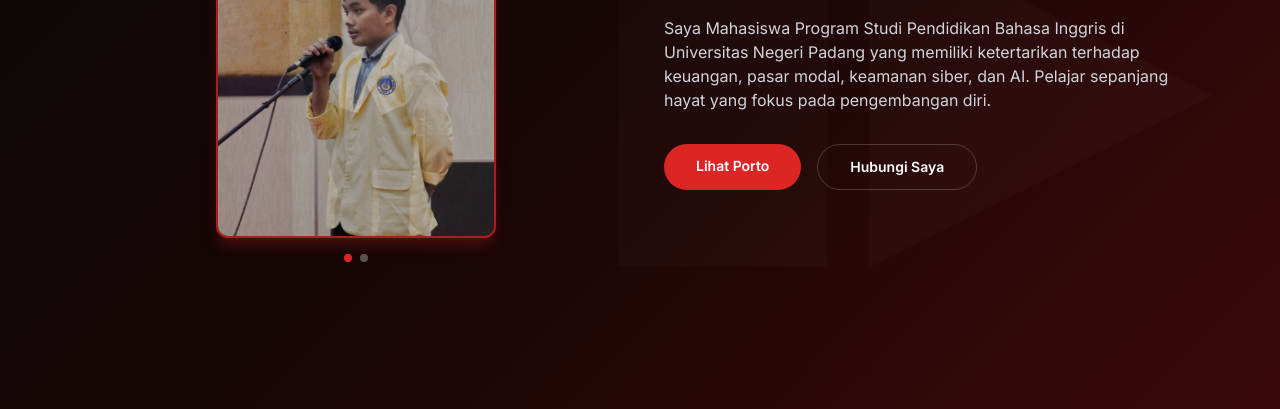
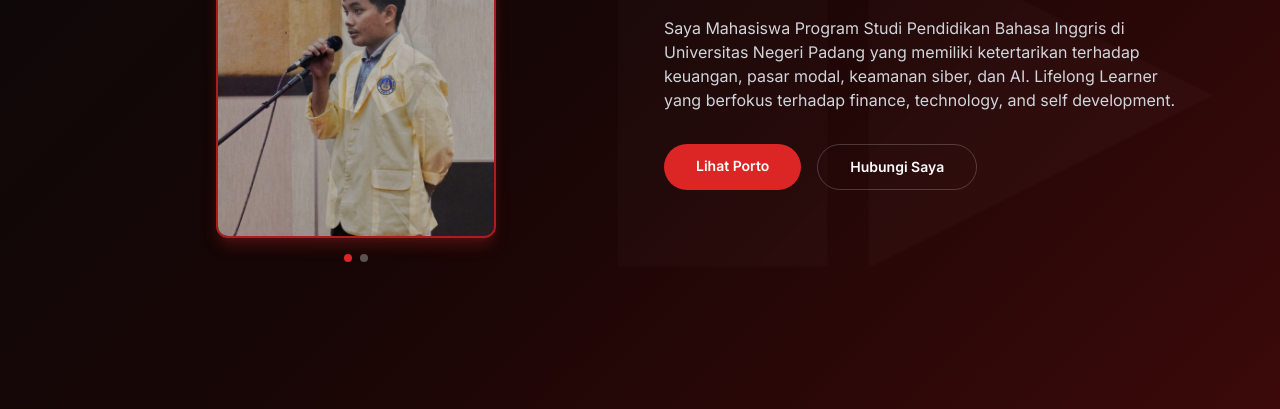
Before and after one commit to bimafebrian2027-maker/bimafebrian.github.io, a plain HTML site: page index.html in a window 1280 px wide. Shown: the part 389-798 px from the top of the page. Drawn offline with nearby package versions, Linux system fonts and the light colour scheme.

Commit message:
Update index.html

```diff
--- a/index.html
+++ b/index.html
@@ -179,7 +179,7 @@ section.animate-fadeIn {
             <p class="text-gray-400 uppercase tracking-[0.3em] text-xs mb-4">Welcome To My Portofolio Website</p>
             <h1 class="text-4xl md:text-5xl font-bold hero-title mb-6">BIMA <span class="red-accent">FEBRIAN</span></h1>
             <p class="text-gray-300 leading-relaxed text-sm md:text-base mb-8">
-                Saya Mahasiswa Program Studi Pendidikan Bahasa Inggris di Universitas Negeri Padang yang memiliki ketertarikan terhadap keuangan, pasar modal, keamanan siber, dan AI. Pelajar sepanjang hayat yang fokus pada pengembangan diri.
+                Saya Mahasiswa Program Studi Pendidikan Bahasa Inggris di Universitas Negeri Padang yang memiliki ketertarikan terhadap keuangan, pasar modal, keamanan siber, dan AI. Lifelong Learner yang berfokus terhadap finance, technology, and self development.
             </p>
             <div class="flex space-x-4">
                 <a href="#experience" class="bg-red-accent hover:bg-red-700 text-white px-8 py-3 rounded-full transition text-sm font-semibold">Lihat Porto</a>
```
